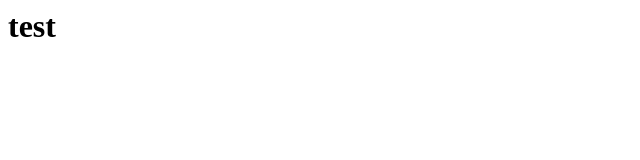
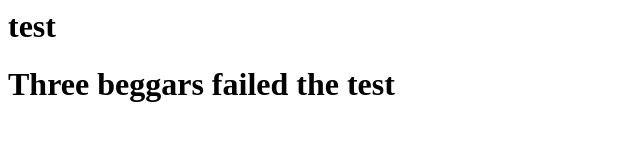
Before and after one commit to tomwburke/learnjs, a plain HTML site: page first.html in a window 1280 px wide. Shown: the whole page, without its empty margins (0-640 px from the left). Drawn offline with Linux system fonts and the light colour scheme.

Commit message:
Update first.html

```diff
--- a/first.html
+++ b/first.html
@@ -1,3 +1,4 @@
 <html>
 <h1>test</h1>
+<h1> Three beggars failed the test</h1>
 </html>
```
